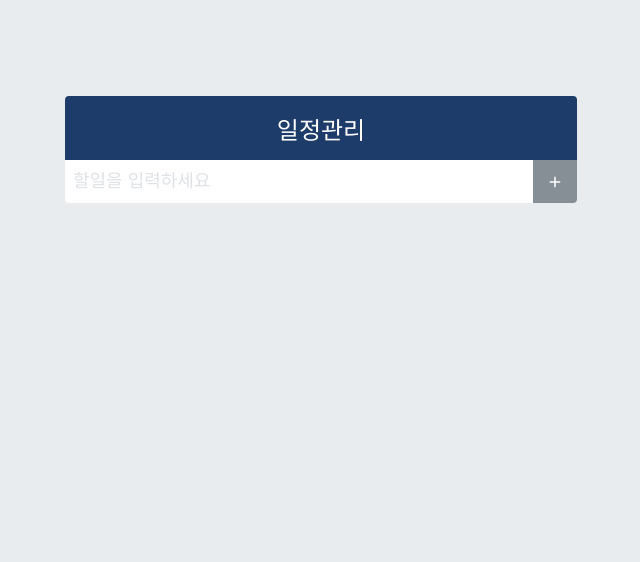
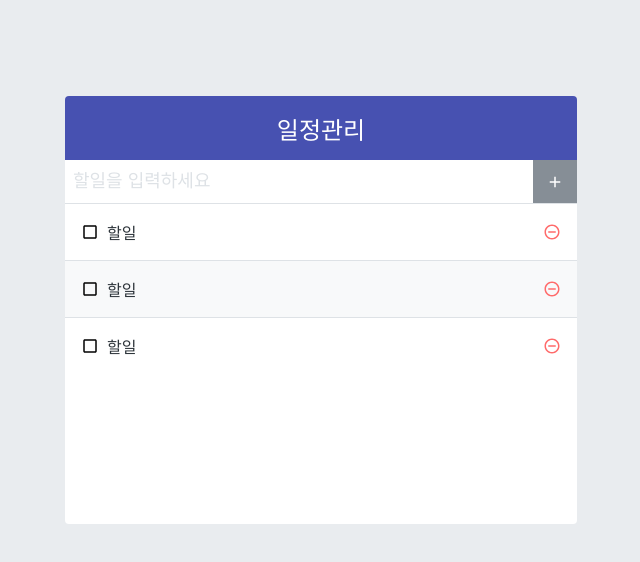
Before and after one commit to yzzzzun/react-todoList, a React (Create React App) app: page / in a window 1280 px wide. Shown: the top 562 px of the page, without its empty margins (319-959 px from the left). Built offline with nearby package versions, Linux system fonts and the light colour scheme.

Commit message:
[TDA-8] TodoList, TodoListItem component 구현

```diff
--- a/src/App.js
+++ b/src/App.js
@@ -2,11 +2,13 @@
 import './App.css';
 import TodoTemplate from './components/TodoTemplate';
 import TodoInsert from './components/TodoInsert';
+import TodoList from './components/TodoList';
 
 const App = () => {
   return (
     <TodoTemplate>
       <TodoInsert />
+      <TodoList />
     </TodoTemplate>
   );
 };
--- a/src/components/TodoInsert.scss
+++ b/src/components/TodoInsert.scss
@@ -1,6 +1,7 @@
 .TodoInsert {
   display: flex;
   background: white;
+  border-bottom: 1px solid #dee2e6;
 
   input {
     background: none;
@@ -9,7 +10,7 @@
     padding: 0.5rem;
     font-size: 1.125rem;
     line-height: 1.5;
-    color: white;
+    color: #2e353b;
     &::placeholder {
       color: #dee2e6;
     }
--- a/src/components/TodoList.js
+++ b/src/components/TodoList.js
@@ -0,0 +1,14 @@
+import React from 'react';
+import TodoListItem from './TodoListItem';
+import './TodoList.scss';
+const TodoList = () => {
+  return (
+    <div className="TodoList">
+      <TodoListItem />
+      <TodoListItem />
+      <TodoListItem />
+    </div>
+  );
+};
+
+export default TodoList;
--- a/src/components/TodoList.scss
+++ b/src/components/TodoList.scss
@@ -0,0 +1,5 @@
+.TodoList {
+  min-height: 320px;
+  max-height: 513px;
+  overflow-y: auto;
+}
--- a/src/components/TodoListItem.js
+++ b/src/components/TodoListItem.js
@@ -0,0 +1,23 @@
+import React from 'react';
+import {
+  MdCheckBoxOutlineBlank,
+  MdCheckBox,
+  MdRemoveCircleOutline,
+} from 'react-icons/md';
+import './TodoListItem.scss';
+
+const TodoListItem = () => {
+  return (
+    <div className="TodoListItem">
+      <div className="checkbox">
+        <MdCheckBoxOutlineBlank />
+        <div className="text">할일</div>
+      </div>
+      <div className="remove">
+        <MdRemoveCircleOutline />
+      </div>
+    </div>
+  );
+};
+
+export default TodoListItem;
--- a/src/components/TodoListItem.scss
+++ b/src/components/TodoListItem.scss
@@ -0,0 +1,48 @@
+.TodoListItem {
+  padding: 1rem;
+  display: flex;
+  align-items: center;
+  &:nth-child(even) {
+    background: #f8f9fa;
+  }
+
+  .checkbox {
+    cursor: pointer;
+    display: flex;
+    flex: 1;
+    align-items: center;
+
+    svg {
+      font-size: 1.125rem;
+    }
+    .text {
+      color: #2e353b;
+      margin-left: 0.5rem;
+      flex: 1;
+    }
+    &.checked {
+      svg {
+        color: #22b8cf;
+      }
+      .text {
+        color: #adb6bd;
+        text-decoration: line-through;
+      }
+    }
+  }
+
+  .remove {
+    display: flex;
+    align-items: center;
+    font-size: 1.125rem;
+    color: #ff6b6b;
+    cursor: pointer;
+    &:hover {
+      color: #ff9797;
+    }
+  }
+
+  & + & {
+    border-top: 1px solid #dee2e6;
+  }
+}
--- a/src/components/TodoTemplate.scss
+++ b/src/components/TodoTemplate.scss
@@ -6,7 +6,7 @@
   border-radius: 4px;
   overflow: hidden;
   .app-title {
-    background: #1e3c6a;
+    background: #4751b1;
     color: white;
     height: 4rem;
     font-size: 1.5rem;
```
